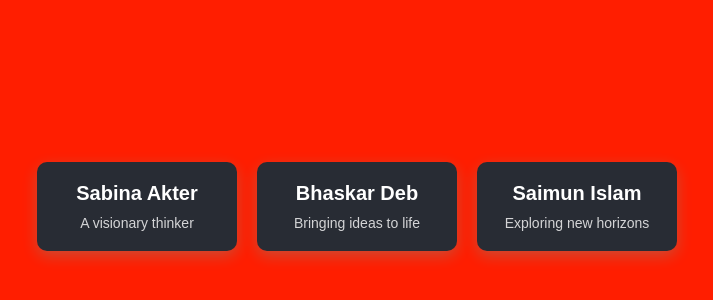
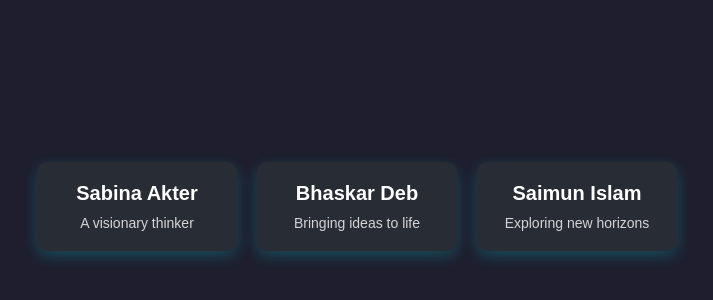
Before and after one commit to BhaskarDeb2000/aws-auto-deploy-app, a website: page index.html in a window 1280 px wide. Shown: the part 194-494 px from the top of the page, without its empty margins (283-996 px from the left). Drawn offline with Linux system fonts and the light colour scheme.

```diff
--- a/index.html
+++ b/index.html
@@ -17,7 +17,7 @@
         justify-content: center;
         align-items: center;
         height: 100vh;
-        background-color: #ff1e00;
+        background-color: #1e1e2e;
       }
 
       .card-container {
```
Also changed, not shown: infra/infra.png (added), readme.md (added), 1 other file.
